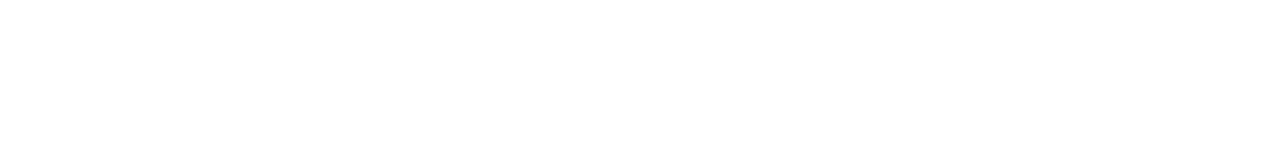
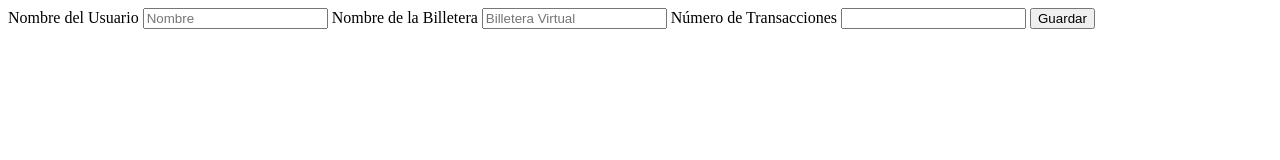
Before and after one commit to tammarabm/javascript_gbv, a plain HTML site: page index.html in a window 1280 px wide. Drawn offline with Linux system fonts and the light colour scheme.

Commit message:
Update index.html

```diff
--- a/index.html
+++ b/index.html
@@ -6,6 +6,19 @@
     <title>Gestor Billetera Virtual</title>
 </head>
 <body>
+    <form>
+        <label for="nombre"> Nombre del Usuario</label>
+        <input id="nombre" type="text" placeholder="Nombre">
+
+        <label for="billetera"> Nombre de la Billetera</label>
+        <input id="billetera" type="text" placeholder="Billetera Virtual">
+
+        <label for="numeroTransacciones">Número de Transacciones</label>
+        <input id="numeroTransacciones" type="number">
+
+        <button id="miBoton" type="button" onclick="resolver()">Guardar</button>
+
+    </form>
     <script src="script.js"></script>
 </body>
 </html>
```
